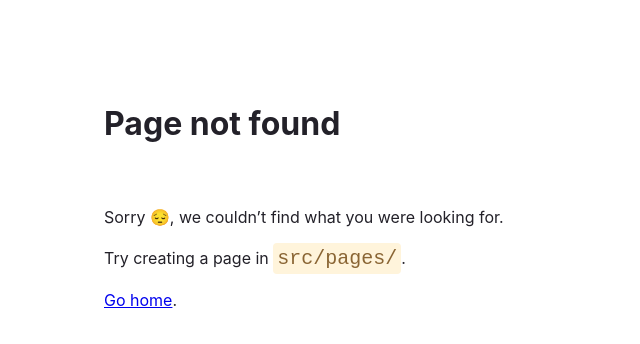
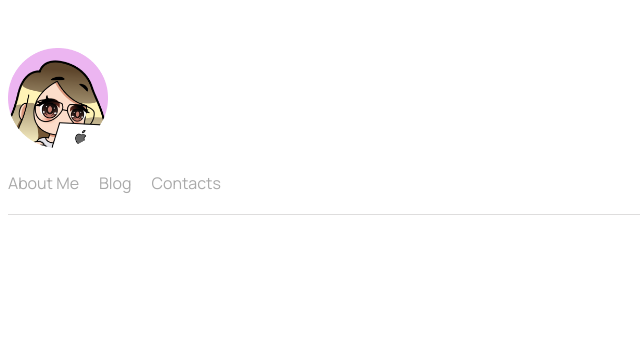
Before and after one commit to adcoding/gatsby-personal-blog, a Gatsby site: page /header in a window 1280 px wide. Before the commit this address had no page. Shown: the whole page, without its empty margins (0-640 px from the left). Built offline with nearby package versions, Linux system fonts and the light colour scheme; Gatsby itself is replaced by a stand-in of ours.

Commit message:
header has been addded

```diff
--- a/src/pages/blog/{markdownRemark.frontmatter__slug}.jsx
+++ b/src/pages/blog/{markdownRemark.frontmatter__slug}.jsx
@@ -2,6 +2,7 @@ import * as React from "react"
 import { graphql } from "gatsby"
 import { GatsbyImage, getImage } from "gatsby-plugin-image"
 import '../../pages/style.css'
+import Header from '../header'
 
 export default function BlogPostTemplate({
   data, // this prop will be injected by the GraphQL query below.
@@ -13,6 +14,7 @@ export default function BlogPostTemplate({
 
   return (
     <div className='blog-post-container'>
+      <Header />
       <div>
         <h1 className='blog-post-title'>{frontmatter.title}</h1>
         <h2 className='blog-post-date'>{frontmatter.date}</h2>
--- /dev/null
+++ b/src/pages/header.js
@@ -0,0 +1,23 @@
+import React from "react";
+import { Link } from 'gatsby';
+import './style.css';
+import Avatar from '../images/avatar.png'
+
+function header() {
+    return(
+        <div className='header'>
+            <img className='avatar' src={Avatar}></img>
+            <header>
+                <nav>
+                    <Link to="/">About Me</Link>
+                    <Link to="/">Blog</Link>
+                    <Link to="/">Contacts</Link>
+                </nav>
+            </header>
+
+            <hr />
+        </div>
+    )
+}
+
+export default header;
--- a/src/pages/index.js
+++ b/src/pages/index.js
@@ -2,6 +2,7 @@ import React from "react"
 import { graphql } from "gatsby"
 import PostLink from "../components/post-link"
 import './style.css'
+import Header from './header';
 
 const IndexPage = ({
   data: {
@@ -14,6 +15,7 @@ const IndexPage = ({
 
   return (
     <div className='main'>
+      <Header />
       {Posts}
     </div>
   )
--- a/src/pages/style.css
+++ b/src/pages/style.css
@@ -17,6 +17,21 @@
 }
 
 /* navigation */
+.header {
+    padding: 40px 0px;
+}
+
+.header a {
+    font-family: 'Manrope', sans-serif;
+    text-decoration: none;
+    margin-right: 20px;
+    font-size: 16px;
+    color: #a9a9a9;
+}
+
+.header a:hover {
+    color: #000;
+}
 
 /* text */
 
@@ -50,6 +65,11 @@
 
 /* images */
 
+.avatar {
+    width: 100px;
+    margin-bottom: 20px;
+}
+
 .blog-post-content img {
     margin: 20px 0px !important;
 }
@@ -61,5 +81,5 @@ hr {
     border: none;
     background-color: #DEDDDD;
     margin-top: 20px;
-    margin-bottom: 50px;
+    margin-bottom: 20px;
 }
```
